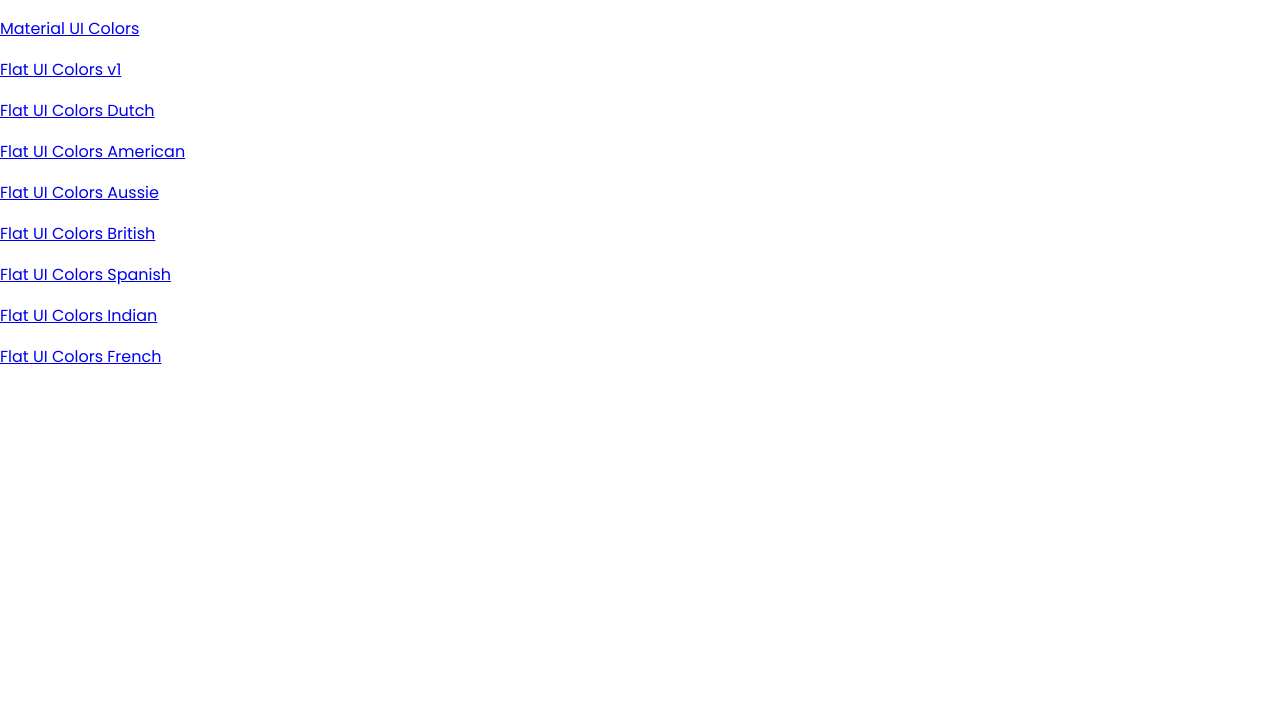
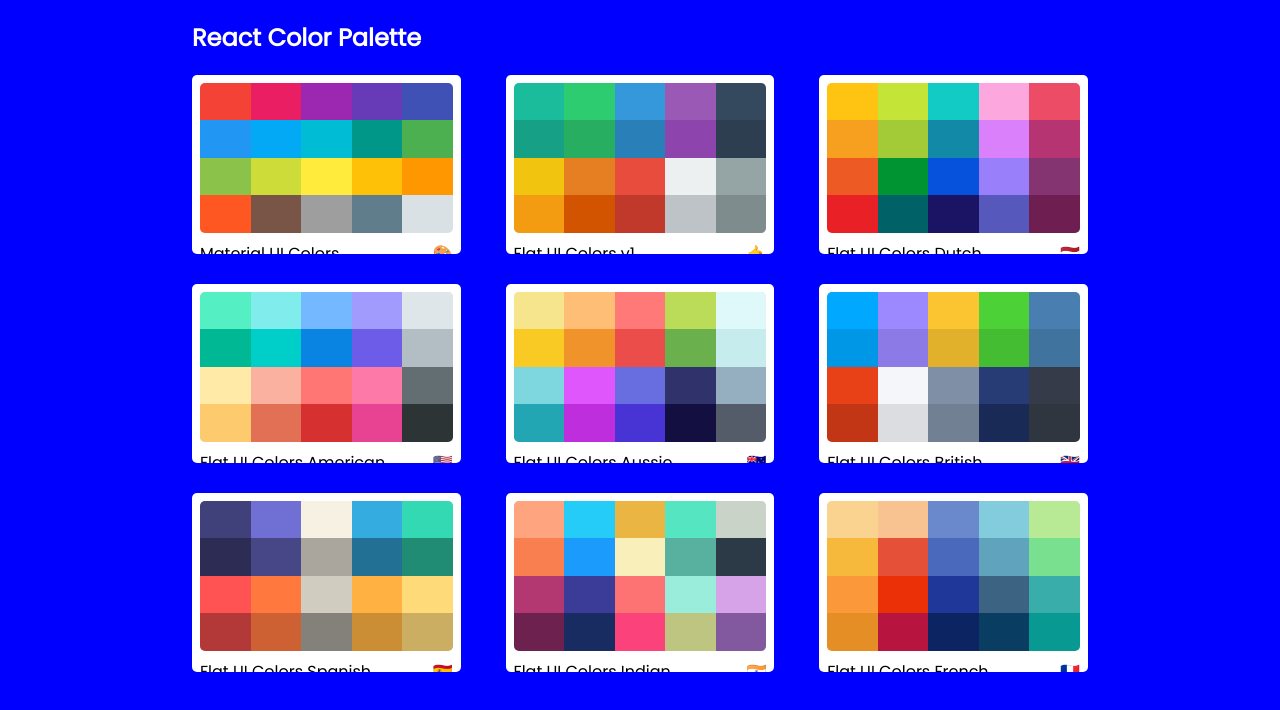
Before and after one commit to dhanmoni/React-color-palette, a React (Create React App) app: page / in a window 1280 px wide. Shown: the top 710 px of the page. Built offline with nearby package versions, Linux system fonts and the light colour scheme.

Commit message:
part 3 completed

```diff
--- a/package.json
+++ b/package.json
@@ -5,6 +5,7 @@
   "dependencies": {
     "@material-ui/core": "^4.9.14",
     "@material-ui/icons": "^4.9.1",
+    "@material-ui/styles": "^4.9.14",
     "@testing-library/jest-dom": "^4.2.4",
     "@testing-library/react": "^9.3.2",
     "@testing-library/user-event": "^7.1.2",
--- a/public/index.html
+++ b/public/index.html
@@ -16,7 +16,7 @@
     -->
     <link rel="manifest" href="%PUBLIC_URL%/manifest.json" />
     <link
-      href="https://fonts.googleapis.com/css2?family=Poppins:wght@100;300;400&display=swap"
+      href="https://fonts.googleapis.com/css2?family=Poppins:wght@300;400&display=swap"
       rel="stylesheet"
     />
     <!--
--- a/src/App.js
+++ b/src/App.js
@@ -4,7 +4,7 @@
 import seedColors from "./Components/SeedColors";
 import { generatePalette } from "./Components/ColorHelper";
 import PaletteList from "./Components/PaletteList";
-
+import SingleColorPalette from "./Components/SingleColorPalette";
 class App extends Component {
   findId(id) {
     return seedColors.find((palette) => {
@@ -18,7 +18,9 @@
           <Route
             exact
             path="/"
-            render={() => <PaletteList palette={seedColors} />}
+            render={(routeProps) => (
+              <PaletteList palette={seedColors} {...routeProps} />
+            )}
           />
           <Route
             exact
@@ -31,6 +33,18 @@
               />
             )}
           />
+          <Route
+            exact
+            path="/palette/:paletteId/:colorId"
+            render={(routeProps) => (
+              <SingleColorPalette
+                colorId={routeProps.match.params.colorId}
+                palette={generatePalette(
+                  this.findId(routeProps.match.params.paletteId)
+                )}
+              />
+            )}
+          />
         </Switch>
       </div>
     );
--- /dev/null
+++ b/src/Components/MiniPalette.js
@@ -0,0 +1,67 @@
+import React from "react";
+import { withStyles } from "@material-ui/styles";
+
+const styles = {
+  root: {
+    backgroundColor: "white",
+    borderRadius: "5px",
+    padding: "0.5rem",
+    position: "relative",
+    overflow: "hidden",
+    "&:hover": {
+      cursor: "pointer",
+    },
+  },
+  colors: {
+    backgroundColor: "#dae1e4",
+    height: "150px",
+    width: "100%",
+    borderRadius: "5px",
+    overflow: "hidden",
+  },
+  title: {
+    display: "flex",
+    alignItems: "center",
+    justifyContent: "space-between",
+    margin: "0",
+    color: "black",
+    paddingTop: "0.5rem",
+    fontSize: "1rem",
+    position: "relative",
+  },
+  emoji: {
+    marginLeft: "0.5rem",
+    fontSize: "1.5rem",
+  },
+  miniColor: {
+    height: "25%",
+    width: "20%",
+    display: "inline-block",
+    margin: "0 auto",
+    postion: "relative",
+    marginBottom: "-7px",
+    overflow: "hidden",
+  },
+};
+function MiniPalette(props) {
+  const { classes, paletteName, emoji, colors, handleClick } = props;
+  const miniColorBoxes = colors.map((color) => {
+    return (
+      <div
+        className={classes.miniColor}
+        key={color.name}
+        style={{ backgroundColor: color.color }}
+      ></div>
+    );
+  });
+  return (
+    <div className={classes.root} onClick={handleClick}>
+      <div className={classes.colors}>{miniColorBoxes}</div>
+      <div className={classes.title}>
+        {paletteName} <span>{emoji}</span>
+      </div>
+    </div>
+  );
+}
+
+export default withStyles(styles)(MiniPalette);
--- a/src/Components/Navbar.js
+++ b/src/Components/Navbar.js
@@ -31,13 +31,14 @@
   }
 
   render() {
-    const { level, changeLevel } = this.props;
+    const { level, changeLevel, isShowingAllColors } = this.props;
     const { format, isSnackOpen } = this.state;
     return (
       <div className="Navbar">
         <div className="logo">
           <Link to="/">React Color Palette</Link>
         </div>
+        {isShowingAllColors && (
           <div className="slider-container">
             <span>Level: {level}</span>
             <div className="slider">
@@ -50,6 +51,8 @@
               />
             </div>
           </div>
+        )}
+
         <div className="select-container">
           <Select value={format} onChange={this.handleFormatChange}>
             <MenuItem value="hex">HEX - #ffffff</MenuItem>
--- a/src/Components/Palette.js
+++ b/src/Components/Palette.js
@@ -2,6 +2,7 @@
 import ColorBox from "./ColorBox";
 import "./Styles/Palette.css";
 import Navbar from "./Navbar";
+import PaletteFooter from "./PaletteFooter";
 
 class Palette extends Component {
   constructor() {
@@ -21,11 +22,17 @@
   }
 
   render() {
-    const { colors, paletteName, emoji } = this.props.palette;
+    const { colors, paletteName, emoji, id } = this.props.palette;
     const { level, format } = this.state;
     const colorBox = colors[level].map((color) => {
       return (
-        <ColorBox background={color[format]} name={color.name} key={color.id} />
+        <ColorBox
+          background={color[format]}
+          name={color.name}
+          key={color.id}
+          moreUrl={`/palette/${id}/${color.id}`}
+          showLink
+        />
       );
     });
 
@@ -35,12 +42,10 @@
           level={level}
           changeLevel={this.changeLevel}
           handleFormatChange={this.handleFormatChange}
+          isShowingAllColors
         />
         <div className="palette-colors">{colorBox}</div>
-        <footer className="palette-footer">
-          {paletteName}
-          <span className="emoji">{emoji}</span>
-        </footer>
+        <PaletteFooter paletteName={paletteName} emoji={emoji} />
       </div>
     );
   }
--- /dev/null
+++ b/src/Components/PaletteFooter.js
@@ -0,0 +1,13 @@
+import React from "react";
+
+function PaletteFooter(props) {
+  const { paletteName, emoji } = props;
+  return (
+    <footer className="palette-footer">
+      {paletteName}
+      <span className="emoji">{emoji}</span>
+    </footer>
+  );
+}
+
+export default PaletteFooter;
--- a/src/Components/PaletteList.js
+++ b/src/Components/PaletteList.js
@@ -1,20 +1,63 @@
 import React, { Component } from "react";
 import { Link } from "react-router-dom";
+import MiniPalette from "./MiniPalette";
+import { withStyles } from "@material-ui/styles";
 
+const styles = {
+  root: {
+    backgroundColor: "blue",
+    height: "100vh",
+    display: "flex",
+    alignItems: "flex-start",
+    justifyContent: "center",
+  },
+  container: {
+    width: "70%",
+    display: "flex",
+    alignItems: "flex-start",
+    flexDirection: "column",
+    flexWrap: "wrap",
+  },
+  nav: {
+    display: "flex",
+    width: "100%",
+    justifyContent: "space-between",
+    color: "white",
+  },
+  palettes: {
+    boxSizing: "border-box",
+    width: "100%",
+    display: "grid",
+    gridTemplateColumns: "repeat(3, 30%)",
+    gridGap: "5%",
+  },
+};
 class PaletteList extends Component {
+  goToPalette(id) {
+    this.props.history.push(`/palette/${id}`);
+  }
   render() {
+    const { palette, classes } = this.props;
     return (
-      <div>
-        {this.props.palette.map((palette) => {
-          return (
-            <p>
-              <Link to={`/palette/${palette.id}`}>{palette.paletteName}</Link>
-            </p>
-          );
-        })}
+      <div className={classes.root}>
+        <div className={classes.container}>
+          <nav className={classes.nav}>
+            <h1>React Color Palette</h1>
+          </nav>
+          <div className={classes.palettes}>
+            {palette.map((palette) => {
+              return (
+                <MiniPalette
+                  {...palette}
+                  handleClick={() => this.goToPalette(palette.id)}
+                />
+              );
+            })}
+          </div>
+        </div>
       </div>
     );
   }
 }
 
-export default PaletteList;
+export default withStyles(styles)(PaletteList);
--- /dev/null
+++ b/src/Components/SingleColorPalette.js
@@ -0,0 +1,62 @@
+import React, { Component } from "react";
+import ColorBox from "./ColorBox";
+import Navbar from "./Navbar";
+import PaletteFooter from "./PaletteFooter";
+import { Link } from "react-router-dom";
+
+class SingleColorPalette extends Component {
+  constructor(props) {
+    super(props);
+    this.state = {
+      format: "hex",
+    };
+    this._shades = this.generateShade(this.props.palette, this.props.colorId);
+    this.handleFormatChange = this.handleFormatChange.bind(this);
+  }
+
+  generateShade(palette, colorIdToShow) {
+    let shades = [];
+    let allColors = palette.colors;
+
+    for (let key in allColors) {
+      shades = shades.concat(
+        allColors[key].filter((color) => color.id === colorIdToShow)
+      );
+    }
+    return shades.slice(1);
+  }
+  handleFormatChange(val) {
+    this.setState({ format: val });
+  }
+  render() {
+    const { paletteName, emoji, id } = this.props.palette;
+    const { format } = this.state;
+    const colorBoxes = this._shades.map((color) => (
+      <ColorBox
+        name={color.name}
+        key={color.name}
+        background={color[format]}
+        showLink={false}
+      />
+    ));
+    return (
+      <div className="single-color-palette palette">
+        <Navbar
+          handleFormatChange={this.handleFormatChange}
+          isShowingAllColors={false}
+        />
+        <div className="palette-colors">
+          {colorBoxes}
+          <div className="go-back color-box">
+            <Link to={`/palette/${id}`} className="back-button">
+              Go Back
+            </Link>
+          </div>
+        </div>
+        <PaletteFooter paletteName={paletteName} emoji={emoji} />
+      </div>
+    );
+  }
+}
+
+export default SingleColorPalette;
--- a/src/Components/Styles/ColorBox.css
+++ b/src/Components/Styles/ColorBox.css
@@ -7,24 +7,36 @@
   position: relative;
   margin-bottom: -8px;
 }
+.color-box.go-back {
+  position: relative;
+  background-color: #000;
+}
 
-.copy-button {
+.single-color-palette .color-box {
+  height: 50%;
+}
+
+.copy-button,
+.back-button {
   width: 120px;
   height: 40px;
   position: absolute;
   top: 50%;
   left: 50%;
   transform: translate(-50%, -50%);
-
   outline: none;
   text-align: center;
   line-height: 40px;
   color: white;
   font-size: 1.2rem;
-  opacity: 0;
   border: 2px solid white;
   border-radius: 5px;
+  text-decoration: none;
 }
+.copy-button {
+  opacity: 0;
+}
+
 .color-box:hover .copy-button {
   opacity: 1;
   transition: 0.1s;
@@ -53,7 +65,7 @@
   font-size: 12px;
   border: none;
   cursor: pointer;
-  font-weight: 100;
+  font-weight: 300;
   font-family: "Poppins";
   text-transform: uppercase;
 }
@@ -108,6 +120,13 @@
   text-transform: uppercase;
 }
 .copy-msg p {
-  font-weight: 200;
+  font-weight: 300;
   font-size: 2rem;
 }
+
+.color-box .light-text {
+  color: white;
+}
+.color-box .dark-text {
+  color: rgba(0, 0, 0, 0.7);
+}
```
Also changed, not shown: src/Components/ColorBox.js (+20 -5 lines). Lines whose indentation alone changed are shown as unchanged.
